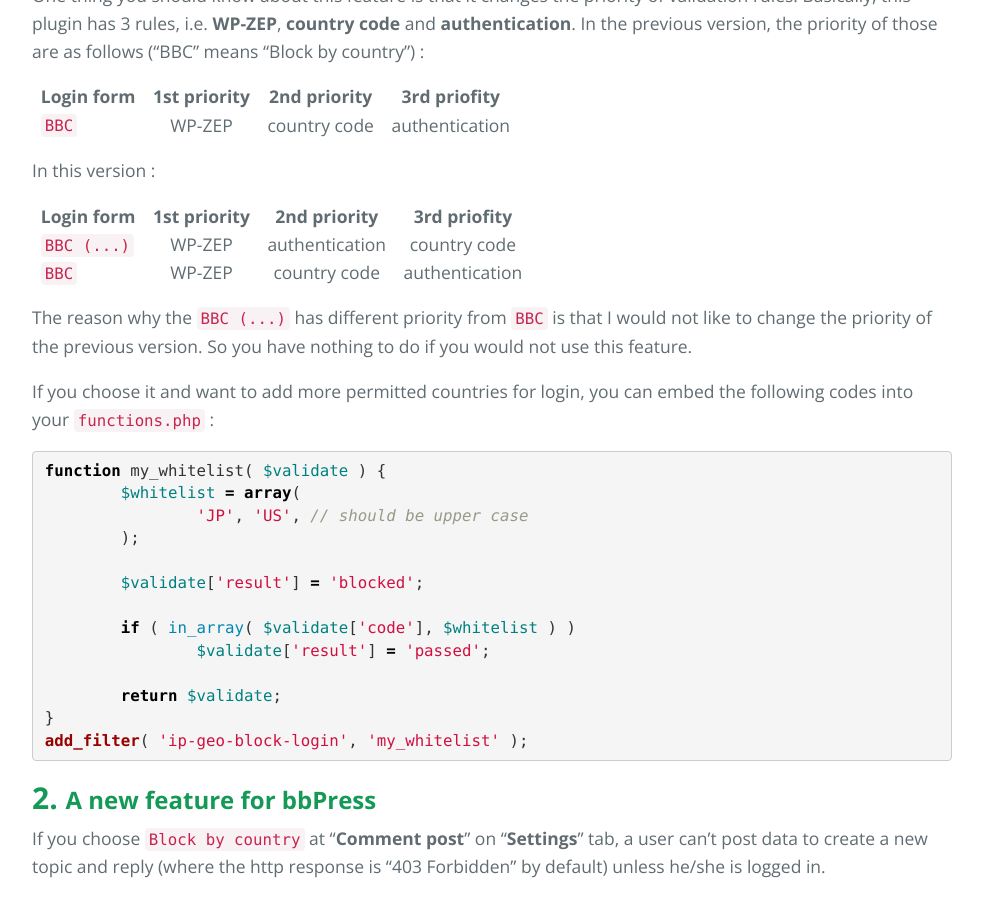
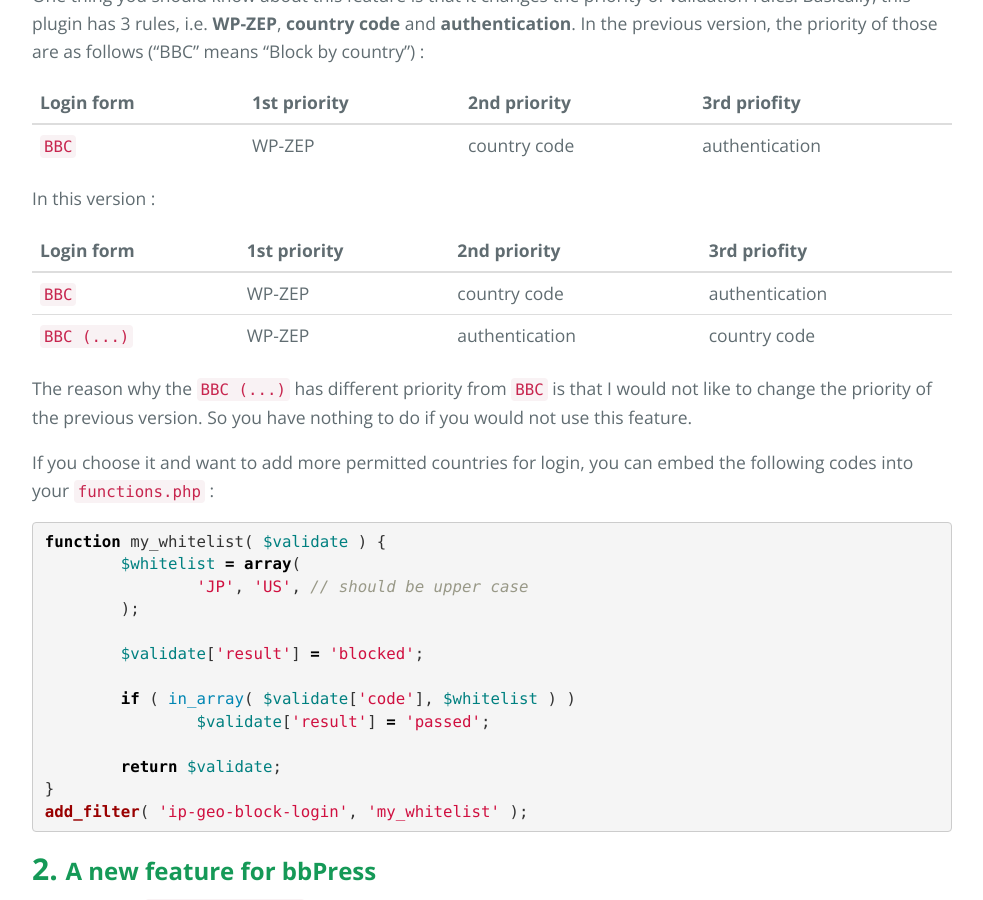
Before and after one commit to tokkonopapa/WordPress-IP-Geo-Block, a Jekyll site: the page built from _posts/2015-06-30-release-2.1.1.md, in a window 1280 px wide and 900 px high, scrolled down 979 px. Shown: the whole window, without its empty margins (148-1131 px from the left). Built offline with Jekyll 4.4.1, drawn with Linux system fonts in a browser that asks for light colours; emoji names are drawn with the system emoji font; Markdown is read by kramdown in place of the engine named in the settings.

Commit message:
Make tables responsive.

```diff
--- a/_posts/2015-06-30-release-2.1.1.md
+++ b/_posts/2015-06-30-release-2.1.1.md
@@ -32,16 +32,55 @@
 **country code** and **authentication**. In the previous version, the priority
 of those are as follows ("BBC" means "Block by country") :
 
-| Login form   |  1st priority  |  2nd priority  | 3rd priofity   |
-|:-----------  |:--------------:|:--------------:|:--------------:|
-| `BBC`        |     WP-ZEP     |  country code  | authentication |
+<div class="table-responsive">
+  <table class="table">
+    <thead>
+      <tr>
+        <th>Login form</th>
+        <th>1st priority</th>
+        <th>2nd priority</th>
+        <th>3rd priofity</th>
+      </tr>
+    </thead>
+    <tbody>
+      <tr>
+        <td><code>BBC</code></td>
+        <td>WP-ZEP</td>
+        <td>country code</td>
+        <td>authentication</td>
+      </tr>
+    </tbody>
+  </table>
+</div>
 
 In this version :
 
-|  Login form  |  1st priority  |  2nd priority  | 3rd priofity   |
-|:-------------|:--------------:|:--------------:|:--------------:|
-| `BBC (...)`  |     WP-ZEP     | authentication |  country code  |
-| `BBC`        |     WP-ZEP     |  country code  | authentication |
+<div class="table-responsive">
+  <table class="table">
+    <thead>
+      <tr>
+        <th>Login form</th>
+        <th>1st priority</th>
+        <th>2nd priority</th>
+        <th>3rd priofity</th>
+      </tr>
+    </thead>
+    <tbody>
+      <tr>
+        <td><code>BBC</code></td>
+        <td>WP-ZEP</td>
+        <td>country code</td>
+        <td>authentication</td>
+      </tr>
+      <tr>
+        <td><code>BBC (...)</code></td>
+        <td>WP-ZEP</td>
+        <td>authentication</td>
+        <td>country code</td>
+      </tr>
+    </tbody>
+  </table>
+</div>
 
 The reason why the `BBC (...)` has different priority from `BBC` is that I would
 not like to change the priority of the previous version. So you have nothing to
```
